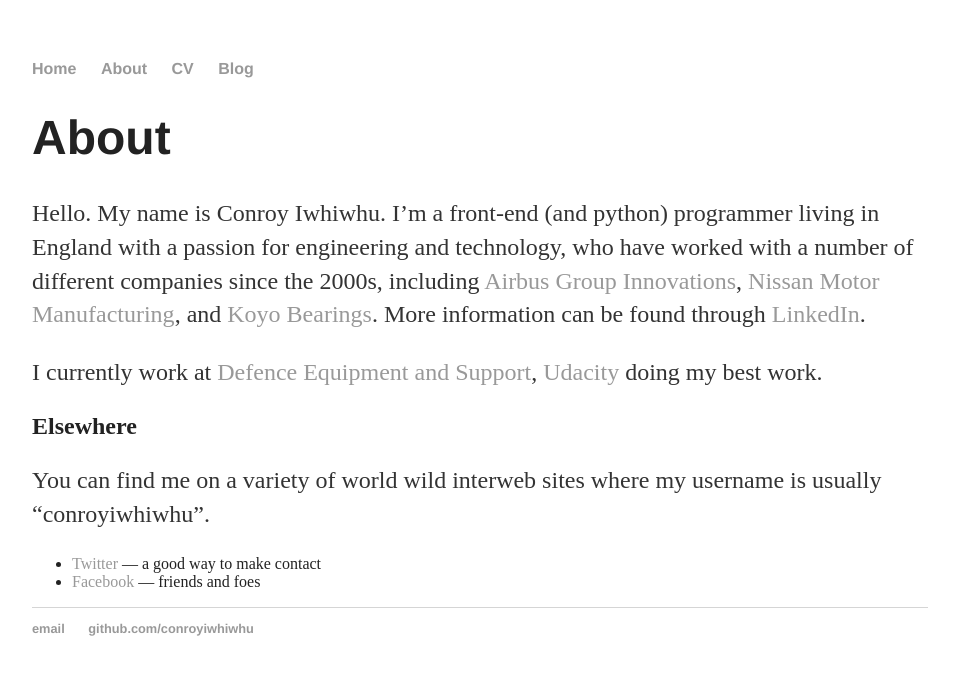
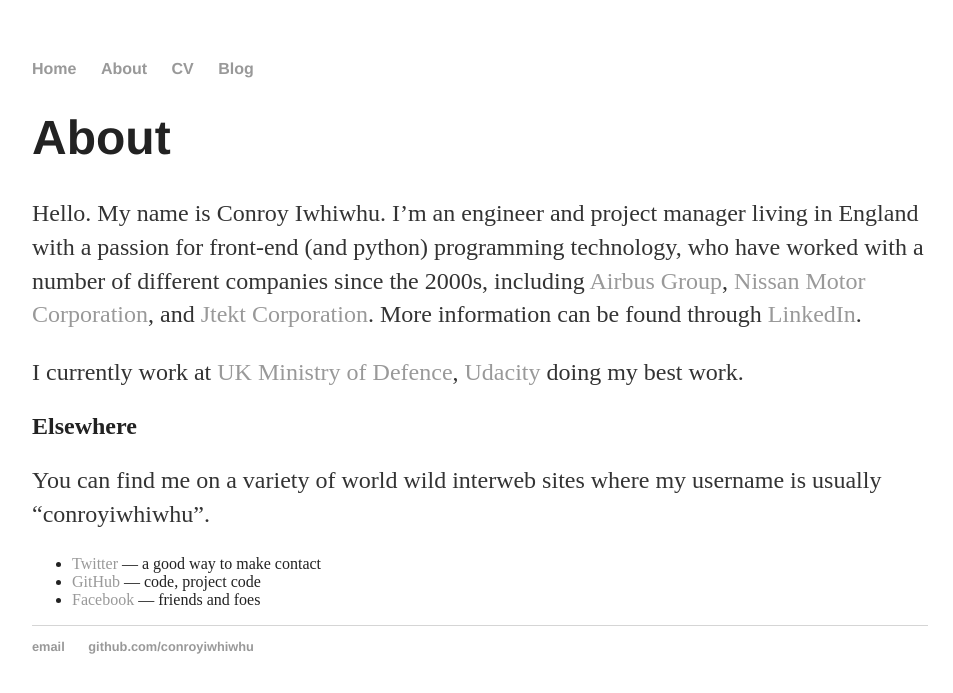
Before and after one commit to conroyiwhiwhu/conroyiwhiwhu.github.io, a Jekyll site: the page built from about/index.html, in a window 1280 px wide. Shown: the top 693 px of the page, without its empty margins (160-1113 px from the left). Built offline with Jekyll 4.4.1, drawn with Linux system fonts in a browser that asks for light colours.

Commit message:
Update index.html

```diff
--- a/about/index.html
+++ b/about/index.html
@@ -5,15 +5,15 @@
 
         <div class="about">
             <h1>About</h1>
-            <p>Hello. My name is Conroy Iwhiwhu. I’m a front-end (and python) programmer living in England with a passion for engineering and technology, who have worked with a number of different companies since the 2000s, including
-                <a href="http://www.airbusgroup.com">Airbus Group Innovations</a>,
-                <a href="http://www.nissan-global.com">Nissan Motor Manufacturing</a>, and
-                <a href="http://www.jtekt-na.com/">Koyo Bearings</a>.
+            <p>Hello. My name is Conroy Iwhiwhu. I’m an engineer and project manager living in England with a passion for front-end (and python) programming technology, who have worked with a number of different companies since the 2000s, including
+                <a href="http://www.airbusgroup.com">Airbus Group</a>,
+                <a href="http://www.nissan-global.com">Nissan Motor Corporation</a>, and
+                <a href="http://www.jtekt-na.com/">Jtekt Corporation</a>.
                 More information can be found through <a href="http://www.linkedin.com/in/conroyiwhiwhu">LinkedIn</a>.
             </p>
 
             <p>I currently work at
-            <a href="https://www.gov.uk/mod">Defence Equipment and Support</a>,
+            <a href="https://www.gov.uk/mod">UK Ministry of Defence</a>,
             <a href="https://www.udacity.com/">Udacity</a> doing my best work.</p>
 
             <h2 id="elsewhere">Elsewhere</h2>
@@ -22,7 +22,7 @@
 
             <ul class="contacts">
                 <li><a href="http://twitter.com/conroyiwhiwhu">Twitter</a> — a good way to make contact</li>
-                <!--<li><a href="https://github.com/conroyiwhiwhu">GitHub</a> — code, juicy code</li>-->
+                <li><a href="https://github.com/conroyiwhiwhu">GitHub</a> — code, project code</li>
                 <li><a href="http://www.facebook.com/conroyiwhiwhu">Facebook</a> — friends and foes</li>
             </ul>
         </div>
```
